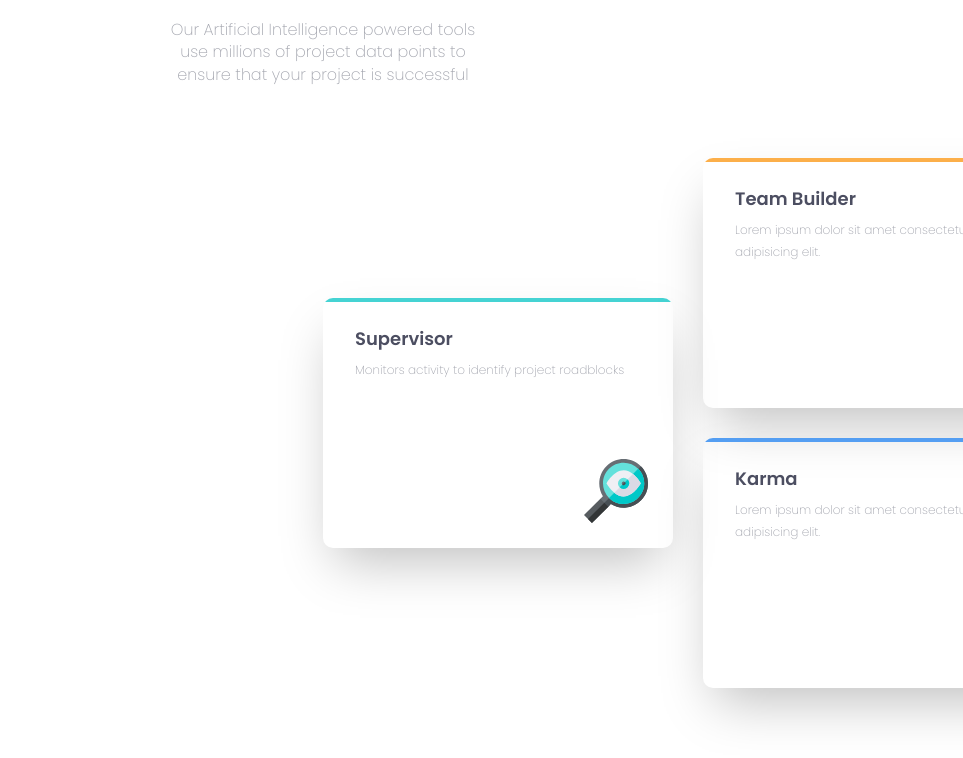
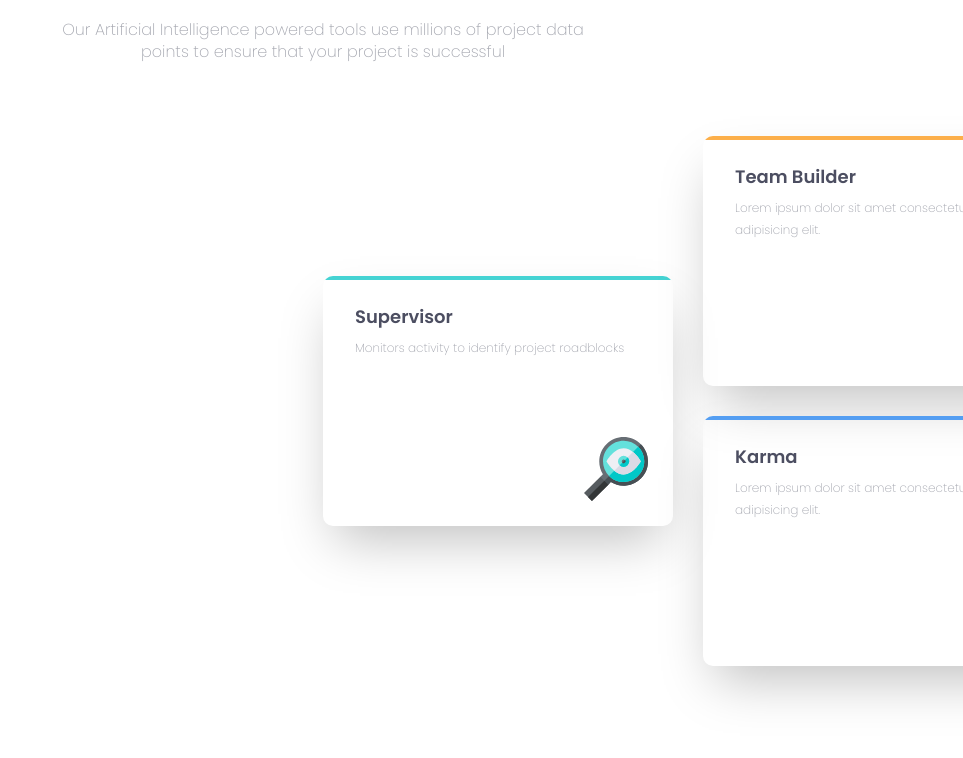
Before and after one commit to TobsDev/four-card-section, a Gatsby site: page / in a window 1280 px wide. Shown: the part 184-942 px from the top of the page, without its empty margins (317-1280 px from the left). After the commit the page ends 920 px from the top, so only its background shows below. Built offline with nearby package versions, Linux system fonts and the light colour scheme; Gatsby itself is replaced by a stand-in of ours.

Commit message:
fix minor header issues

```diff
--- a/src/components/header/_header.scss
+++ b/src/components/header/_header.scss
@@ -16,16 +16,6 @@
     padding-bottom: 1.75rem;
 }
 
-@media (min-width: 600px) {
-    .header__copy {
-        padding-bottom: 4.5rem;
-        padding-right: 2rem;
-        padding-left: 2rem;
-        font-size: 1rem;
-        display: inline-block;
-        max-width: 520px;
-    }
-}
 
 .header__copy {
     padding-bottom: 4.5rem;
@@ -35,3 +25,12 @@
     display: inline-block;
     max-width: 305px;
 }
+
+@media (min-width: 600px) {
+    .header__copy {
+        padding-bottom: 4.5rem;
+        font-size: 1rem;
+        display: inline-block;
+        max-width: 570px;
+    }
+}
```
